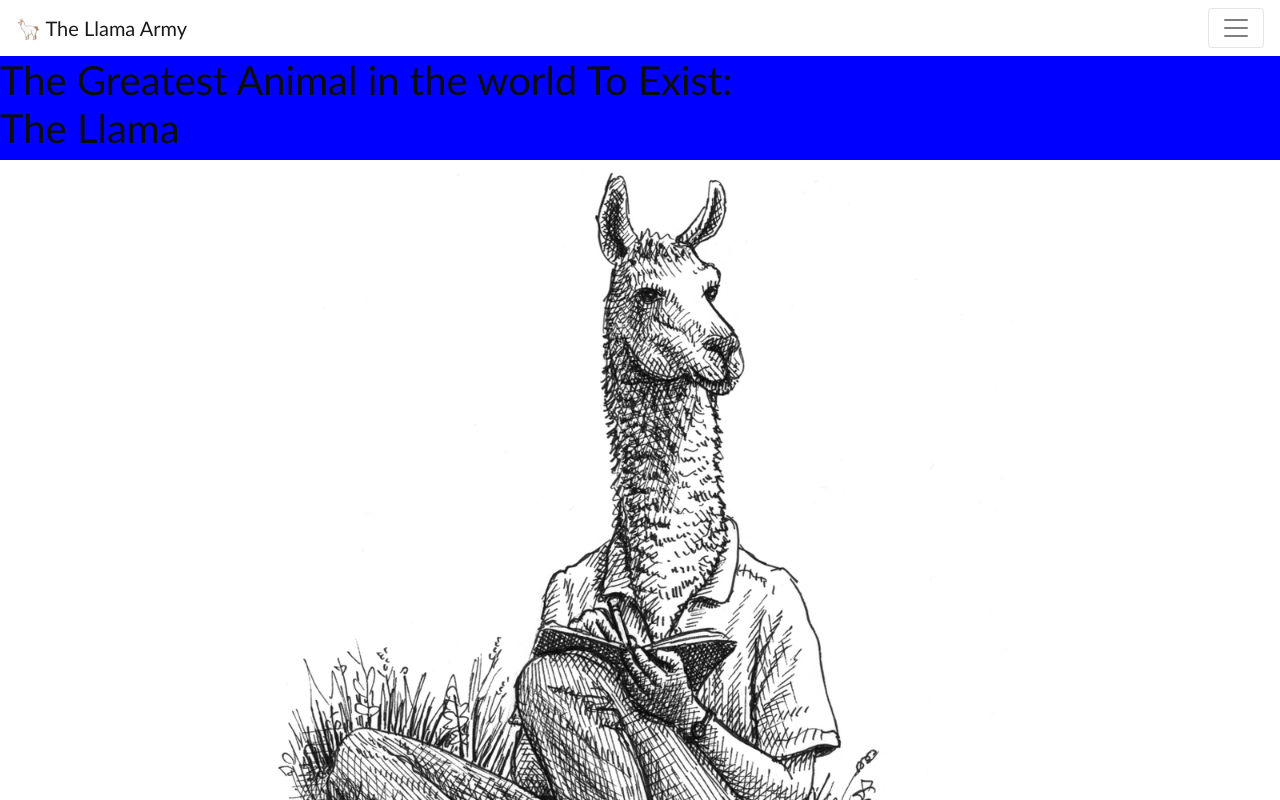
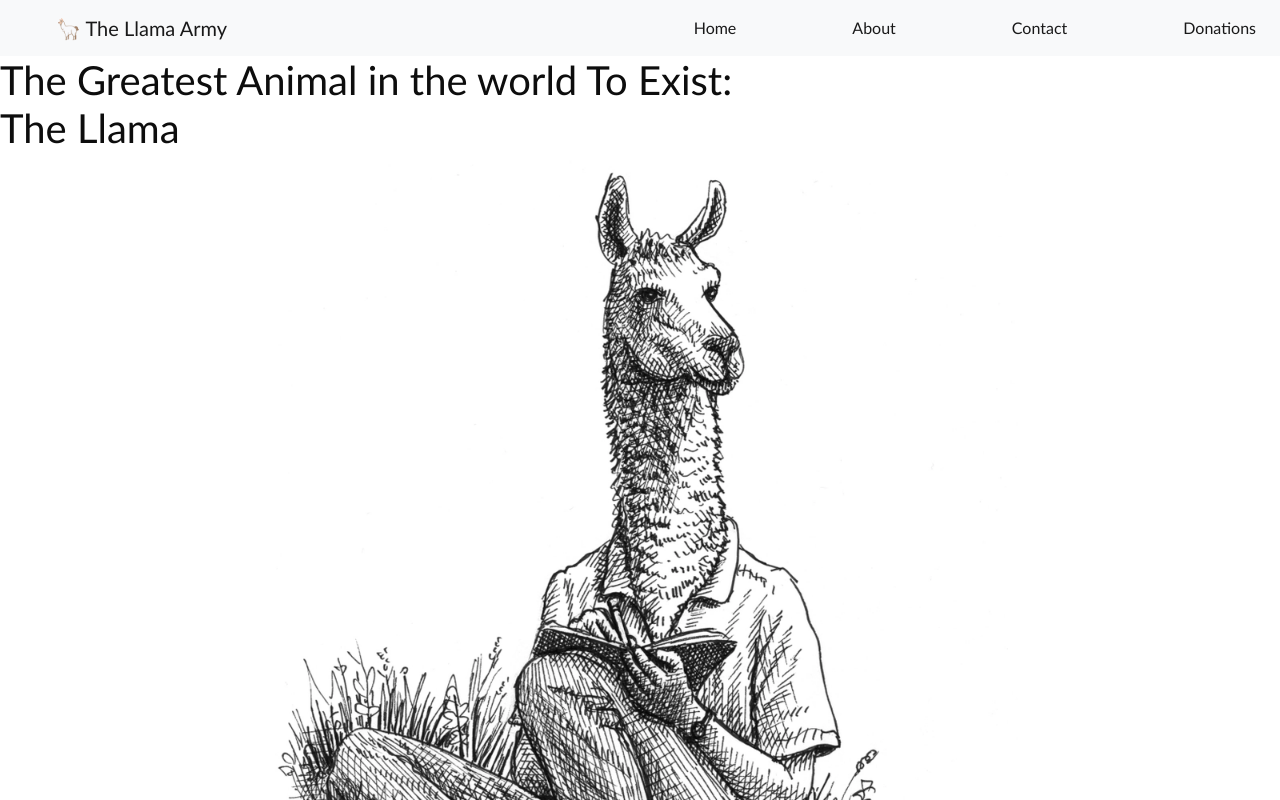
Before and after one commit to Senzoh/The-Llama-Army, a plain HTML site: page index.html in a window 1280 px wide. Shown: the top 800 px of the page. Drawn offline with nearby package versions, Linux system fonts and the light colour scheme; a script that the page names is missing.

Commit message:
added the navbar fixes for mobile

```diff
--- a/assets/styles.css
+++ b/assets/styles.css
@@ -99,10 +99,18 @@
     }
 }
 
-@media only screen and (min-width: 900px) {
+
+@media only screen and (min-width: 950px) {
+
+    .navbar-brand {
+        margin-left: 40px;
+    }
+
+    .nav-item {
+        margin-left: 100px;
+    }
 
     .hero {
-        background: red;
         color: #0d0d0d
     }
 
@@ -118,23 +126,3 @@
         width: 100%;
     }
 }
-
-@media only screen and (min-width: 950px) {
-
-    .hero {
-        background: blue;
-        color: #0d0d0d
-    }
-
-
-    .center {
-        display: flex;
-        justify-content: center;
-        align-items: center;
-    }
-
-
-    img {
-        width: 100%;
-    }
-}
--- a/index.html
+++ b/index.html
@@ -14,16 +14,17 @@
     <script src="./script.js"></script>
 </head>
 <body>
-    <nav class="navbar navbar-light">
-        <a class="navbar-brand" href="#"> 🦙 The Llama Army</a>
+  <nav class="navbar navbar-expand-lg navbar-light bg-light">
+    <a class="navbar-brand" href="#">🦙 The Llama Army</a>
     <button class="navbar-toggler" type="button" data-toggle="collapse" data-target="#navbarNavAltMarkup" aria-controls="navbarNavAltMarkup" aria-expanded="false" aria-label="Toggle navigation">
       <span class="navbar-toggler-icon"></span>
     </button>
-        <div class="collapse navbar-collapse" id="navbarNavAltMarkup">
+    <div class="collapse navbar-collapse nav justify-content-end" id="navbarNavAltMarkup">
       <div class="navbar-nav">
-            <a class="nav-item nav-link active" href="#home">Home</a>
-            <a class="nav-item nav-link active" href="#">Sign Up</a>
+        <a class="nav-item nav-link active" href="#">Home</a>
+        <a class="nav-item nav-link active" href="#">About</a>
         <a class="nav-item nav-link active" href="#">Contact</a>
+        <a class="nav-item nav-link active" href="#">Donations</a>
       </div>
     </div>
   </nav>
```
Also changed, not shown: 1 other file. Lines whose indentation alone changed are shown as unchanged.
